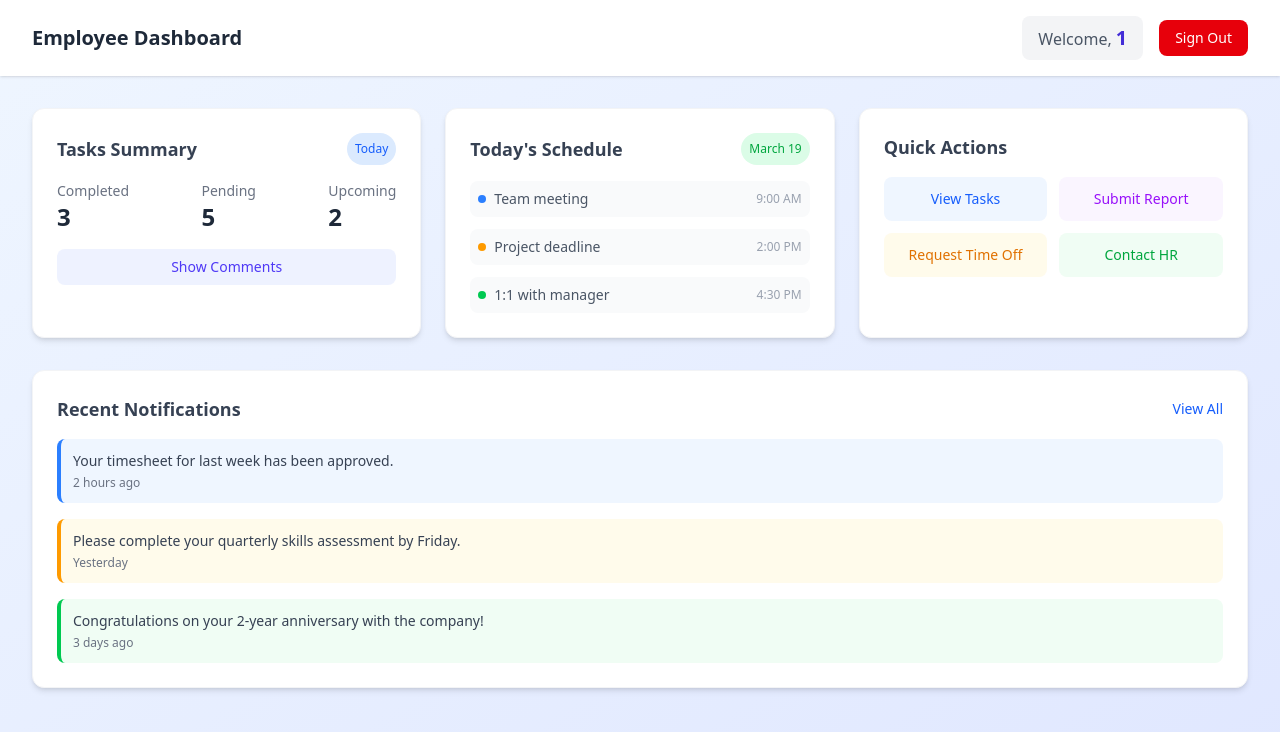
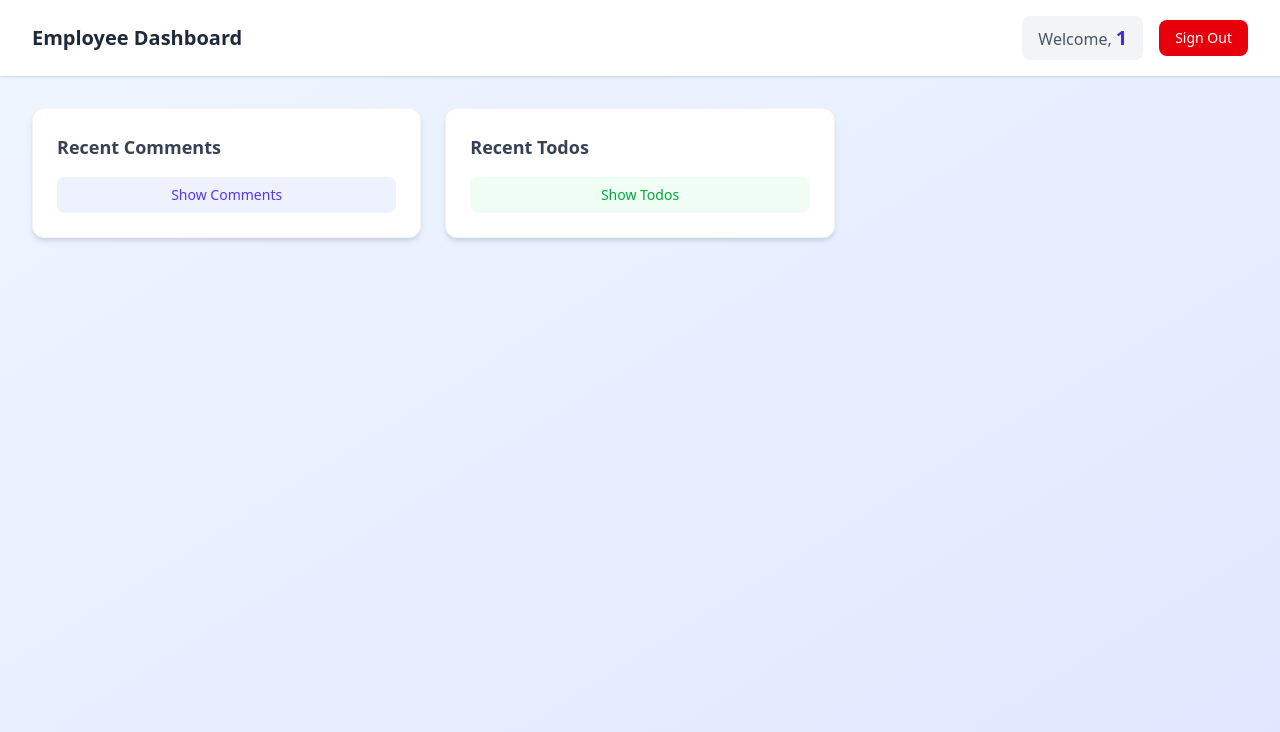
Before and after one commit to HarmandeepSaggu/JWT, a Next.js app in the folder frontend/: page /employeedashboard/1 in a window 1280 px wide. Shown: the top 732 px of the page. Built offline with nearby package versions, Linux system fonts and the light colour scheme.

Commit message:
Final Project

```diff
--- a/frontend/src/app/employeedashboard/[employeedashboard]/page.js
+++ b/frontend/src/app/employeedashboard/[employeedashboard]/page.js
@@ -3,11 +3,12 @@ import api from '@/utils/api';
 import { useRouter } from 'next/navigation';
 import { useState, useEffect } from 'react';
 
-
-export default function EmployeeDashboard({params}) {
+export default function EmployeeDashboard({ params }) {
   const router = useRouter();
   const [data, setData] = useState([]);
+  const [todos, setTodos] = useState([]);
   const [showComments, setShowComments] = useState(false);
+  const [showTodos, setShowTodos] = useState(false);
   const [isLoading, setIsLoading] = useState(false);
 
   const handleLogout = async () => {
@@ -15,30 +16,29 @@ export default function EmployeeDashboard({params}) {
     router.push('/login');
   };
 
-  const fetchComments = async () => {
+  const fetchData = async (type) => {
+    setIsLoading(true);
     try {
-        // Verify if token is still valid before making API calls
       const verifyRes = await api.get('http://localhost:8000/verify-token');
+      if (!verifyRes.data.valid) {
+        router.push('/login');
+        return;
+      }
 
-        if (verifyRes.data.valid) {
-          const res = await api.get('/posts');
-          setData(res.data);
-        } else {
-          router.push('/login'); // Redirect if token is invalid
+      if (type === "comments") {
+        const postsRes = await api.get('/posts');
+        setData(postsRes.data.slice(0, 5)); // Fetch only 5 comments
+        setShowComments(true);
+      } else if (type === "todos") {
+        const todosRes = await api.get('/todos');
+        setTodos(todosRes.data.slice(0, 5)); // Fetch only 5 todos
+        setShowTodos(true);
       }
     } catch (err) {
-        console.error('Error fetching data', err);
+      console.error(`Error fetching ${type}`, err);
+    } finally {
+      setIsLoading(false);
     }
-
-  };
-
-
-  const toggleComments = () => {
-    // If we're about to show comments and have no data, fetch it
-    if (!showComments && data.length === 0) {
-      fetchComments();
-    }
-    setShowComments(!showComments);
   };
 
   return (
@@ -50,7 +50,7 @@ export default function EmployeeDashboard({params}) {
           <div className="flex items-center gap-4">
             <div className="bg-gray-100 px-4 py-2 rounded-lg">
               <span className="text-gray-600 mr-1">Welcome,</span>
-               <span className="text-xl font-bold text-indigo-700">{params.employeedashboard}</span>
+              <span className="text-xl font-bold text-indigo-700">{params.employeedashboard || 'Employee'}</span>
             </div>
             <button
               onClick={handleLogout}
@@ -63,122 +63,35 @@ export default function EmployeeDashboard({params}) {
       </header>
 
       {/* Main Content */}
-      <main className="max-w-7xl mx-auto px-4 sm:px-6 lg:px-8 py-8">
-        <div className="grid grid-cols-1 md:grid-cols-2 lg:grid-cols-3 gap-6">
-          {/* Task Summary Card */}
+      <main className="max-w-7xl mx-auto px-4 sm:px-6 lg:px-8 py-8 grid grid-cols-1 md:grid-cols-2 lg:grid-cols-3 gap-6">
+        {/* Comments Section */}
         <div className="bg-white p-6 rounded-xl shadow-md border border-gray-100">
-            <div className="flex items-center justify-between mb-4">
-              <h2 className="text-lg font-semibold text-gray-700">Tasks Summary</h2>
-              <span className="p-2 bg-blue-100 text-blue-600 rounded-full text-xs font-medium">Today</span>
-            </div>
-            <div className="flex justify-between items-center">
-              <div>
-                <p className="text-gray-500 text-sm">Completed</p>
-                <p className="text-2xl font-bold text-gray-800">3</p>
-              </div>
-              <div>
-                <p className="text-gray-500 text-sm">Pending</p>
-                <p className="text-2xl font-bold text-gray-800">5</p>
-              </div>
-              <div>
-                <p className="text-gray-500 text-sm">Upcoming</p>
-                <p className="text-2xl font-bold text-gray-800">2</p>
-              </div>
-            </div>
-            {/* Comments Button */}
-            <div className="mt-4">
-              <button
-                onClick={toggleComments}
-                className="flex items-center justify-center w-full p-2 text-sm bg-indigo-50 text-indigo-600 rounded-lg hover:bg-indigo-100 transition-all"
-              >
+          <h2 className="text-lg font-semibold text-gray-700 mb-4">Recent Comments</h2>
+          <button onClick={() => fetchData("comments")} className="w-full p-2 text-sm bg-indigo-50 text-indigo-600 rounded-lg hover:bg-indigo-100 transition-all">
             {showComments ? 'Hide Comments' : 'Show Comments'}
           </button>
-            </div>
-          </div>
-
-          {/* Comments Section - Only visible when toggled */}
           {showComments && (
-            <div className="bg-white p-6 rounded-xl shadow-md border border-gray-100">
-              <h2 className="text-lg font-semibold text-gray-700 mb-4">Recent Comments</h2>
-              {isLoading ? (
-                <div className="flex justify-center items-center h-24">
-                  <div className="animate-spin rounded-full h-8 w-8 border-t-2 border-b-2 border-indigo-500"></div>
-                </div>
-              ) : (
-                <ul className="space-y-2">
-                  {data.slice(0, 5).map((item) => (
+            <ul className="space-y-2 mt-4">
+              {data.map((item) => (
                 <li key={item.id} className="p-2 bg-gray-50 rounded-lg text-sm text-gray-700">{item.title}</li>
               ))}
             </ul>
           )}
         </div>
+
+        {/* Todos Section */}
+        <div className="bg-white p-6 rounded-xl shadow-md border border-gray-100">
+          <h2 className="text-lg font-semibold text-gray-700 mb-4">Recent Todos</h2>
+          <button onClick={() => fetchData("todos")} className="w-full p-2 text-sm bg-green-50 text-green-600 rounded-lg hover:bg-green-100 transition-all">
+            {showTodos ? 'Hide Todos' : 'Show Todos'}
+          </button>
+          {showTodos && (
+            <ul className="space-y-2 mt-4">
+              {todos.map((todo) => (
+                <li key={todo.id} className="p-2 bg-gray-50 rounded-lg text-sm text-gray-700">{todo.title}</li>
+              ))}
+            </ul>
           )}
-
-          {/* Schedule Card */}
-          <div className="bg-white p-6 rounded-xl shadow-md border border-gray-100">
-            <div className="flex items-center justify-between mb-4">
-              <h2 className="text-lg font-semibold text-gray-700">Today's Schedule</h2>
-              <span className="p-2 bg-green-100 text-green-600 rounded-full text-xs font-medium">March 19</span>
-            </div>
-            <ul className="space-y-3">
-              <li className="flex items-center p-2 bg-gray-50 rounded-lg">
-                <div className="w-2 h-2 bg-blue-500 rounded-full mr-2"></div>
-                <span className="text-sm text-gray-600">Team meeting</span>
-                <span className="ml-auto text-xs text-gray-400">9:00 AM</span>
-              </li>
-              <li className="flex items-center p-2 bg-gray-50 rounded-lg">
-                <div className="w-2 h-2 bg-amber-500 rounded-full mr-2"></div>
-                <span className="text-sm text-gray-600">Project deadline</span>
-                <span className="ml-auto text-xs text-gray-400">2:00 PM</span>
-              </li>
-              <li className="flex items-center p-2 bg-gray-50 rounded-lg">
-                <div className="w-2 h-2 bg-green-500 rounded-full mr-2"></div>
-                <span className="text-sm text-gray-600">1:1 with manager</span>
-                <span className="ml-auto text-xs text-gray-400">4:30 PM</span>
-              </li>
-            </ul>
-          </div>
-
-          {/* Quick Actions Card */}
-          <div className="bg-white p-6 rounded-xl shadow-md border border-gray-100">
-            <h2 className="text-lg font-semibold text-gray-700 mb-4">Quick Actions</h2>
-            <div className="grid grid-cols-2 gap-3">
-              <button className="flex items-center justify-center p-3 bg-blue-50 text-blue-600 rounded-lg hover:bg-blue-100 transition-all">
-                <span className="text-sm font-medium">View Tasks</span>
-              </button>
-              <button className="flex items-center justify-center p-3 bg-purple-50 text-purple-600 rounded-lg hover:bg-purple-100 transition-all">
-                <span className="text-sm font-medium">Submit Report</span>
-              </button>
-              <button className="flex items-center justify-center p-3 bg-amber-50 text-amber-600 rounded-lg hover:bg-amber-100 transition-all">
-                <span className="text-sm font-medium">Request Time Off</span>
-              </button>
-              <button className="flex items-center justify-center p-3 bg-green-50 text-green-600 rounded-lg hover:bg-green-100 transition-all">
-                <span className="text-sm font-medium">Contact HR</span>
-              </button>
-            </div>
-          </div>
-        </div>
-
-        {/* Recent Notifications */}
-        <div className="mt-8 bg-white p-6 rounded-xl shadow-md border border-gray-100">
-          <div className="flex items-center justify-between mb-4">
-            <h2 className="text-lg font-semibold text-gray-700">Recent Notifications</h2>
-            <button className="text-sm text-blue-600 hover:text-blue-800">View All</button>
-          </div>
-          <div className="space-y-4">
-            <div className="p-3 bg-blue-50 rounded-lg border-l-4 border-blue-500">
-              <p className="text-sm text-gray-700">Your timesheet for last week has been approved.</p>
-              <p className="text-xs text-gray-500 mt-1">2 hours ago</p>
-            </div>
-            <div className="p-3 bg-amber-50 rounded-lg border-l-4 border-amber-500">
-              <p className="text-sm text-gray-700">Please complete your quarterly skills assessment by Friday.</p>
-              <p className="text-xs text-gray-500 mt-1">Yesterday</p>
-            </div>
-            <div className="p-3 bg-green-50 rounded-lg border-l-4 border-green-500">
-              <p className="text-sm text-gray-700">Congratulations on your 2-year anniversary with the company!</p>
-              <p className="text-xs text-gray-500 mt-1">3 days ago</p>
-            </div>
-          </div>
         </div>
       </main>
     </div>
```
Lines whose indentation alone changed are shown as unchanged.
